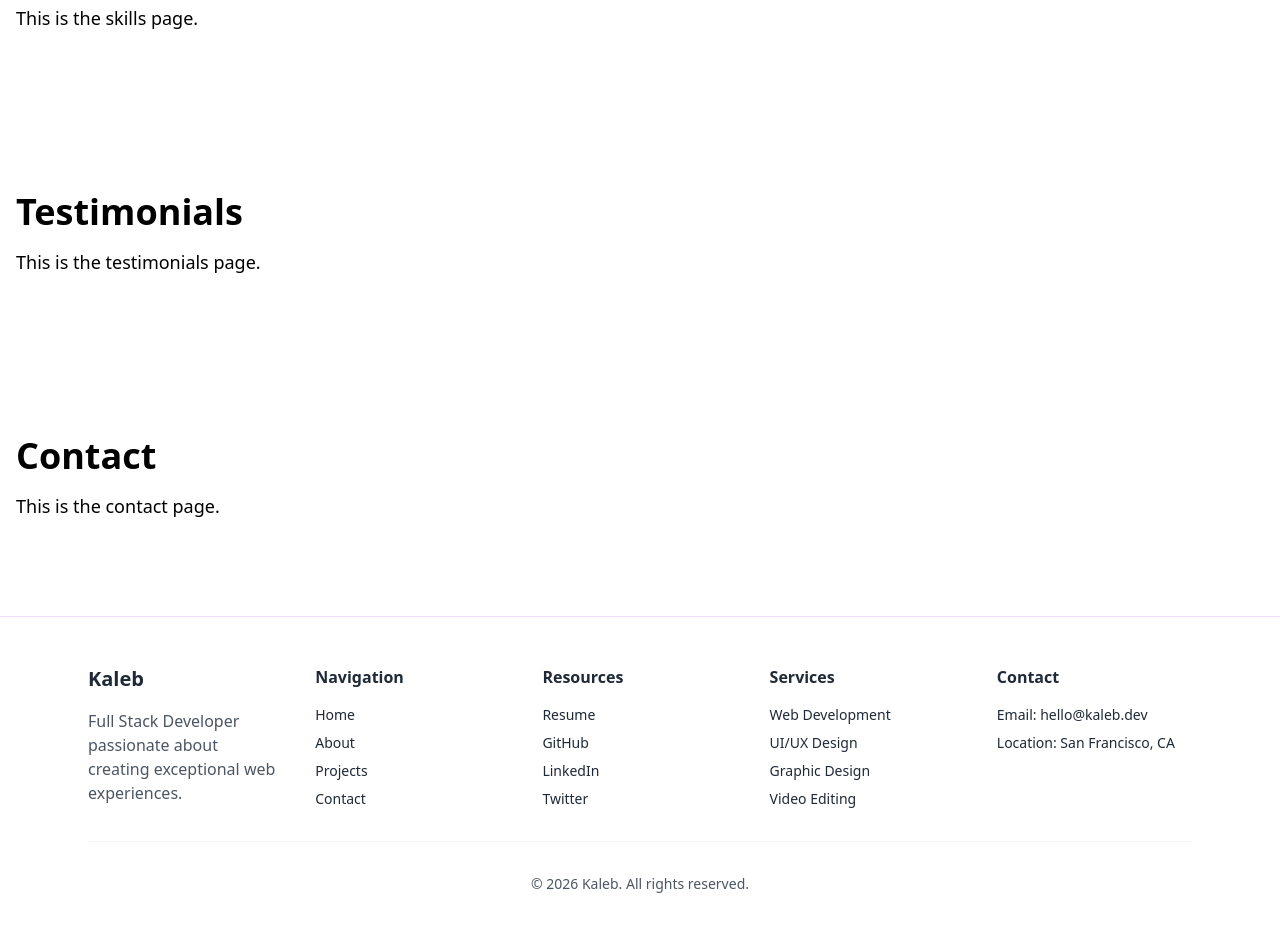
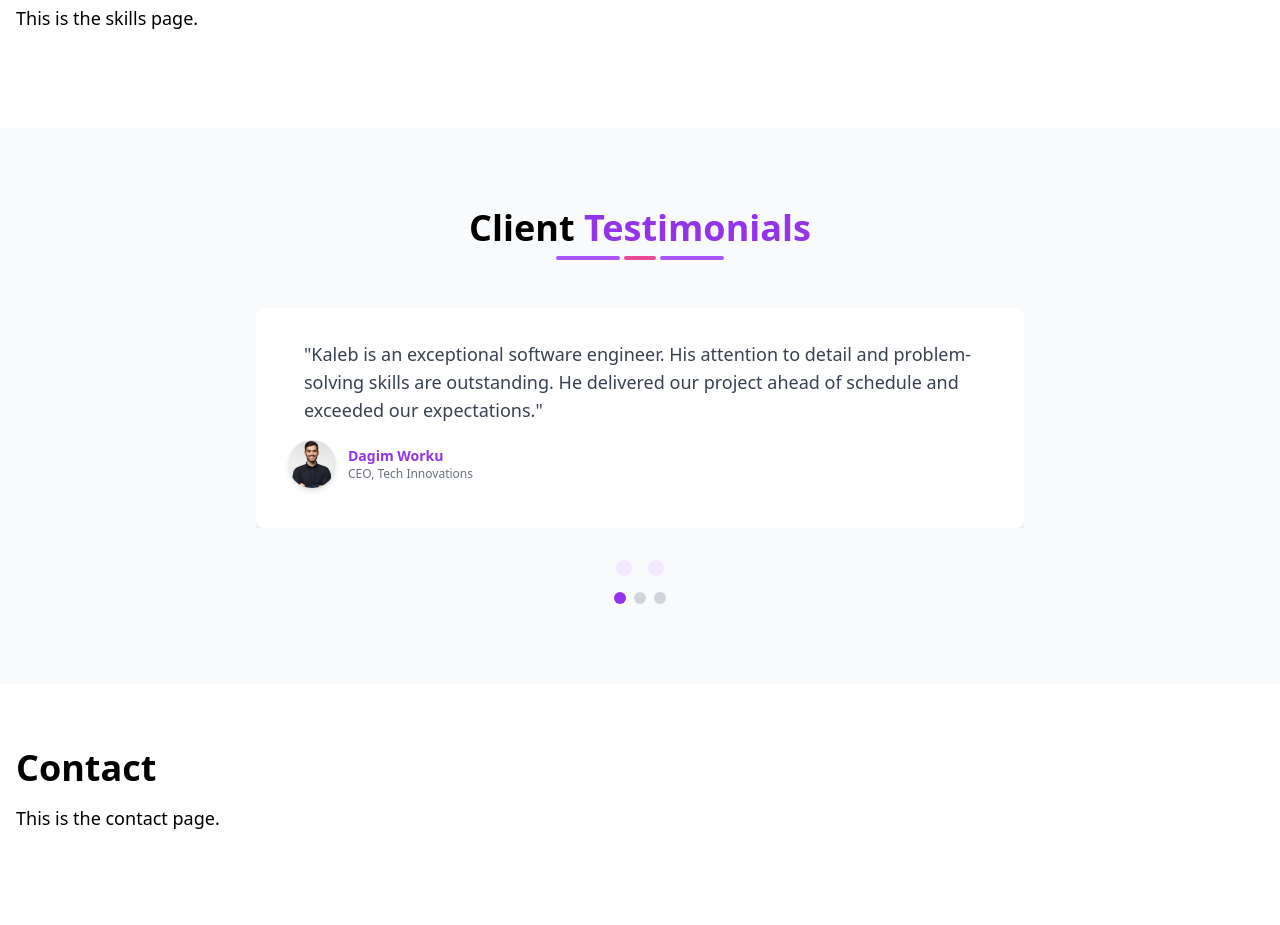
Before and after one commit to Kaleb-07/KalebDev, a React (Vite) app: page / in a window 1280 px wide. Shown: the part 1960-2885 px from the top of the page. Built offline with nearby package versions, Linux system fonts and the light colour scheme.

Commit message:
updating the testimonal

```diff
--- a/src/pages/Testimonials/Testimonials.jsx
+++ b/src/pages/Testimonials/Testimonials.jsx
@@ -1,13 +1,121 @@
-import React from "react";
+import { useState } from "react";
+import clientOne from "../../assets/Client/ClientOne.png";
+import clientTwo from "../../assets/Client/ClientTwo.png";
+import clientThree from "../../assets/Client/ClientThree.png";
 
-function Testimonials() {
+const testimonials = [
+    {
+        name: "Dagim Worku",
+        role: "CEO, Tech Innovations",
+        img: clientOne,
+        quote:
+            "Kaleb is an exceptional software engineer. His attention to detail and problem-solving skills are outstanding. He delivered our project ahead of schedule and exceeded our expectations.",
+    },
+    {
+        name: "Sarah Johnson",
+        role: "Marketing Director, Creative Studios",
+        img: clientTwo,
+        quote:
+            "Working with Kaleb on our video editing project was a pleasure. His creative vision and technical skills transformed our raw footage into a compelling story that resonated with our audience.",
+    },
+    {
+        name: "Michael Chen",
+        role: "Brand Manager, Global Retail",
+        img: clientThree,
+        quote:
+            "Kaleb's graphic design work for our brand refresh was exactly what we needed. He captured our vision perfectly and delivered designs that were both beautiful and functional. Highly recommended!",
+    },
+];
+
+export default function Testimonials() {
+    const [current, setCurrent] = useState(0);
+
+    const nextTestimonial = () =>
+        setCurrent((prev) => (prev + 1) % testimonials.length);
+    const prevTestimonial = () =>
+        setCurrent((prev) => (prev - 1 + testimonials.length) % testimonials.length);
+
     return (
-        <section id="testimonials">
-            <div className="container mx-auto px-4 py-16">
-                <h1 className="text-4xl font-bold mb-4">Testimonials</h1>
-                <p className="text-lg mb-8">This is the testimonials page.</p>
+        <section
+            id="testimonials"
+            className="py-20 bg-gray-50 dark:bg-slate-900 transition-colors"
+        >
+            <div className="max-w-6xl mx-auto px-6">
+                {/* Section Header */}
+                <div className="text-center mb-12">
+                    <h2 className="text-4xl font-bold gradient-text">
+                        Client <span className="text-purple-600 dark:text-purple-400">Testimonials</span>
+                    </h2>
+                    <div className="flex justify-center items-center mt-2 gap-1">
+                        <span className="w-16 h-1 bg-purple-500 rounded-full"></span>
+                        <span className="w-8 h-1 bg-pink-500 rounded-full"></span>
+                        <span className="w-16 h-1 bg-purple-500 rounded-full"></span>
+                    </div>
+                </div>
+
+                {/* Testimonial Cards */}
+                <div className="relative max-w-3xl mx-auto overflow-hidden min-h-[220px]">
+                    {testimonials.map((item, index) => (
+                        <div
+                            key={index}
+                            className={`absolute inset-0 transition-opacity duration-1000 rounded-lg shadow-lg p-6 md:p-8
+                ${index === current ? "opacity-100 z-10" : "opacity-0 z-0"}
+                bg-white dark:bg-slate-800`}
+                        >
+                            <div className="flex flex-col md:flex-row items-start gap-4 max-w-full">
+                                <div className="text-purple-600 dark:text-purple-400 text-3xl flex-shrink-0">
+                                    <i className="fas fa-quote-left"></i>
+                                </div>
+                                <p className="text-gray-700 dark:text-gray-300 text-base md:text-lg break-words">
+                                    "{item.quote}"
+                                </p>
+                            </div>
+
+                            <div className="mt-4 flex items-center gap-3">
+                                <img
+                                    src={item.img}
+                                    alt={item.name}
+                                    className="w-12 h-12 rounded-full object-cover shadow-md"
+                                />
+                                <div>
+                                    <h4 className="font-semibold text-purple-600 dark:text-purple-400 text-sm">
+                                        {item.name}
+                                    </h4>
+                                    <p className="text-gray-500 dark:text-gray-400 text-xs">{item.role}</p>
+                                </div>
+                            </div>
+                        </div>
+                    ))}
+                </div>
+
+                {/* Controls */}
+                <div className="flex justify-center items-center mt-8 gap-4">
+                    <button
+                        onClick={prevTestimonial}
+                        className="p-2 rounded-full bg-purple-100 dark:bg-slate-700 hover:bg-purple-200 dark:hover:bg-slate-600 transition-colors"
+                    >
+                        <i className="fas fa-chevron-left"></i>
+                    </button>
+                    <button
+                        onClick={nextTestimonial}
+                        className="p-2 rounded-full bg-purple-100 dark:bg-slate-700 hover:bg-purple-200 dark:hover:bg-slate-600 transition-colors"
+                    >
+                        <i className="fas fa-chevron-right"></i>
+                    </button>
+                </div>
+
+                {/* Dots */}
+                <div className="flex justify-center items-center mt-4 gap-2">
+                    {testimonials.map((_, index) => (
+                        <span
+                            key={index}
+                            className={`w-3 h-3 rounded-full cursor-pointer transition-all duration-300
+                ${index === current ? "bg-purple-600 dark:bg-purple-400" : "bg-gray-300 dark:bg-gray-600"}`}
+                            onClick={() => setCurrent(index)}
+                        ></span>
+                    ))}
+                </div>
             </div>
         </section>
     );
 }
-export default Testimonials;
```
